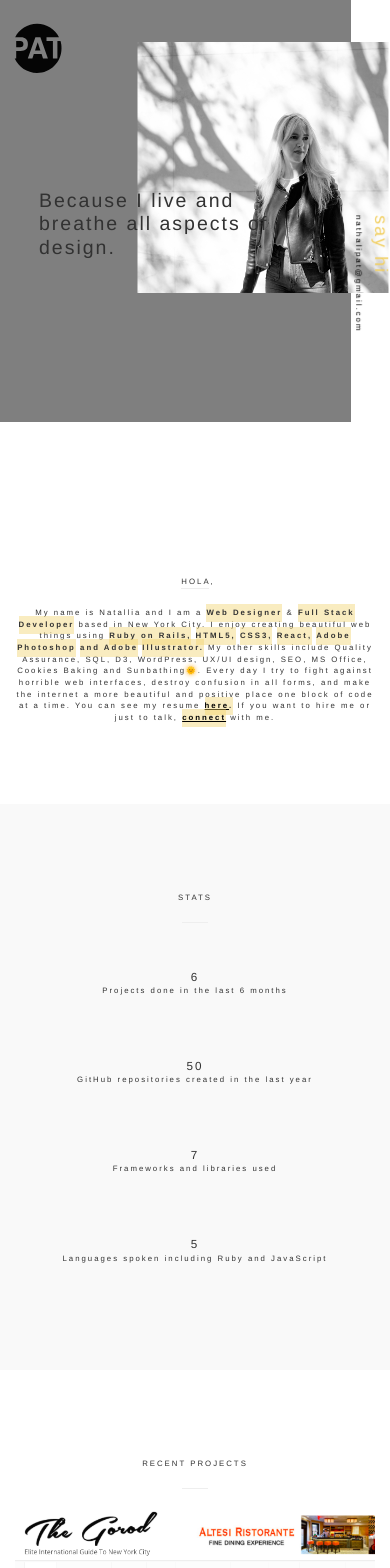
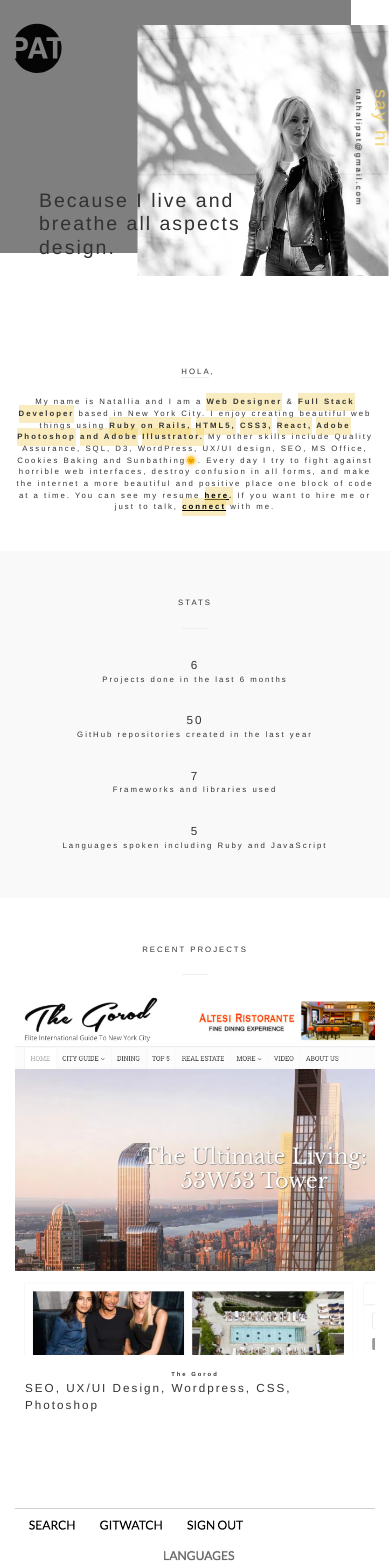
Before and after one commit to Natalisp/react-natpat, a React (Create React App) app: page / in a window 390 px wide. Shown: the top 1568 px of the page. Built offline with nearby package versions, Linux system fonts and the light colour scheme.

Commit message:
responsiveness

```diff
--- a/src/index.css
+++ b/src/index.css
@@ -382,10 +382,6 @@ footer {
   display: inline-block;
 }
 
-.me span {
-
-}
-
 .project-wrap:hover {
   transform: scale(1.15);
 }
@@ -425,12 +421,26 @@ span.bottom {
     font: 500 5vw/6vw 'Work Sans', 'Helvetica', sans-serif;
   }
   .sec-main {
-    height: 50vh;
+    height: 30vh;
     width: 90vw;
     background-size: cover;
   }
   .soc-media-ul li a {
     font-size: 3vw;
+  }
+  section {
+    padding: 2em 0;
+  }
+  .contact-mail {
+    top: 15%;
+  }
+  #stat {
+    padding-top: 1vh;
+    padding-bottom: 1vh;
+  }
+  span.bottom p {
+    font-size: 3vw;
+    padding-bottom: 5  vh;
   }
 }
 
```
